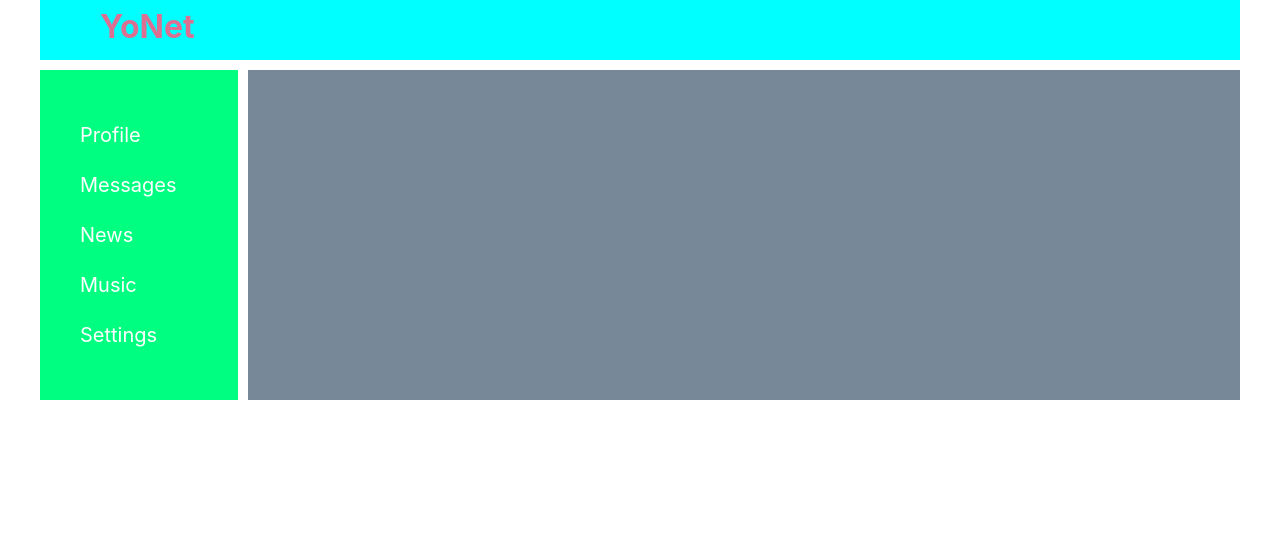
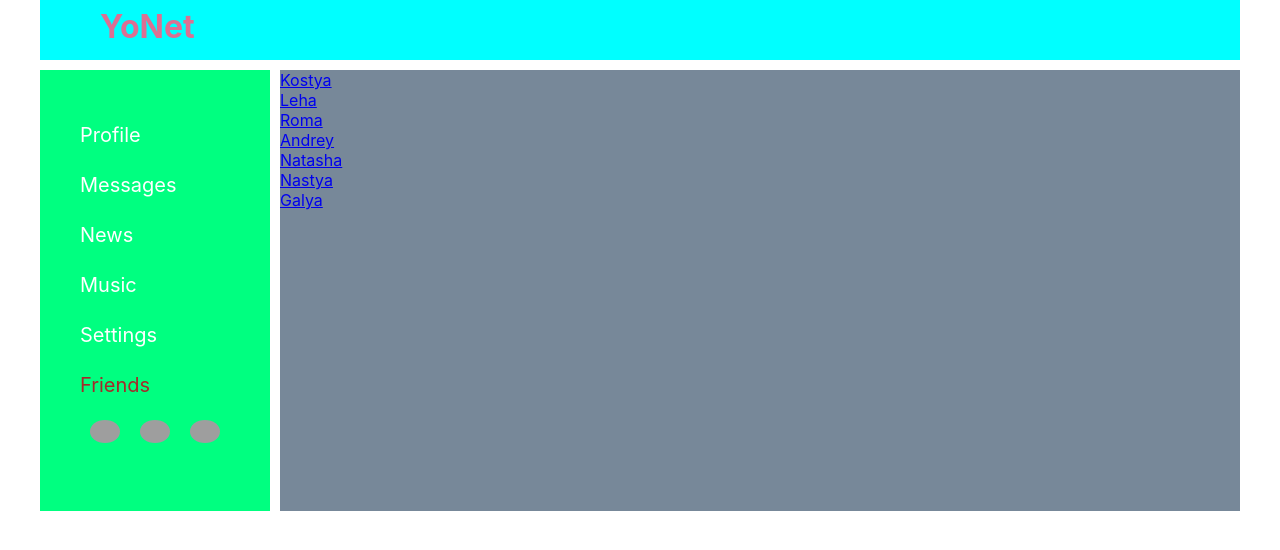
Before and after one commit to AlexeyZip/React, a React (Create React App) app: page /friends in a window 1280 px wide. Shown: the top 550 px of the page. Built offline with nearby package versions, Linux system fonts and the light colour scheme; grey boxes are pictures that could not be loaded.

Commit message:
lesson 31

```diff
--- a/src/App.js
+++ b/src/App.js
@@ -8,11 +8,12 @@ import { BrowserRouter, Route } from "react-router-dom";
 import News from './components/News/News';
 import Music from './components/Music/Music';
 import Settings from './components/Settings/Settings';
+import Friends from './components/Friends/Friends';
+
 
 const App = (props) => {
 
   return (
-    <BrowserRouter>
       <div className='app-wrapper'>
         <Header />
         <Navbar />
@@ -22,9 +23,10 @@ const App = (props) => {
           <Route path='/news' render={ () => <News/>}/>
           <Route path='/music' render={ () => <Music/>}/>
           <Route path='/settings' render={ () => <Settings/>}/>
+          <Route path='/friends' render={ () => <Friends state={props.state.friendsPage}/>}/>
         </div>
       </div>
-    </BrowserRouter>)
+    )
 
 }
 
--- a/src/components/Dialogs/Dialogs.jsx
+++ b/src/components/Dialogs/Dialogs.jsx
@@ -9,15 +9,27 @@ const Dialogs = (props) => {
     let dialogsElements = props.state.dialogs.map(dialog => <DialogItems name={dialog.name} id={dialog.id} />);
     let messagesElements = props.state.messages.map(message => <MessageItems message={message.message} id={message.id} />);
 
+    let newDialogElement = React.createRef();
+    let send = () => {
+        let textmessage = newDialogElement.current.value;
+        alert(textmessage);
+    }
+
     return (
         <div className={s.dialogs}>
             <div className={s.dialogItems}>
                 {dialogsElements}
+
             </div>
+
 
             <div className={s.messages}>
                 {messagesElements}
+                <div className=""><textarea ref={newDialogElement}></textarea></div>
+                <div className=""><button onClick={send}>send message</button></div>
             </div>
+
+
         </div>
     )
 
--- a/src/components/Dialogs/Message/Message.jsx
+++ b/src/components/Dialogs/Message/Message.jsx
@@ -6,7 +6,10 @@ import s from './../Dialogs.module.css';
 
 const MessageItems = (props) => {
     return (
+
         <div className={s.message}>{props.message}</div>
+
+
     )
 }
 
--- /dev/null
+++ b/src/components/Friends/Friends.jsx
@@ -0,0 +1,23 @@
+import React from 'react';
+import s from './Friends.module.css';
+import { NavLink } from "react-router-dom";
+import FriendItems from './FriendsItem/FriendsItem';
+
+
+
+
+const Friends = (props) => {
+
+let friendsElements = props.state.friends.map(friend => <FriendItems name={friend.name} id={friend.id} />);
+
+    return (
+        <div className={s.friends}>
+            <div className={s.friendsItems}>
+                {friendsElements}
+            </div>
+        </div>
+    )
+
+}
+
+export default Friends;
--- /dev/null
+++ b/src/components/Friends/FriendsItem/FriendsItem.jsx
@@ -0,0 +1,18 @@
+import React from 'react';
+import s from './../Friends.module.css';
+import { NavLink } from "react-router-dom";
+
+const FriendItems = (props) => {
+    let path = "/friends/" + props.id;
+
+    return (
+        <div className={s.friend}>
+            <NavLink to={path}>{props.name}</NavLink>
+        </div>
+
+    )
+}
+
+
+
+export default FriendItems;
--- a/src/components/Navbar/Navbar.jsx
+++ b/src/components/Navbar/Navbar.jsx
@@ -9,6 +9,23 @@ const Navbar = () => {
       <div className={s.item}><NavLink to="/news" activeClassName={s.active}>News</NavLink></div>
       <div className={s.item}><NavLink to="/music" activeClassName={s.active}>Music</NavLink></div>
       <div className={s.item}><NavLink to="/settings" activeClassName={s.active}>Settings</NavLink></div>
+      <div className={s.item}>
+        <NavLink to="/friends" activeClassName={s.active}>
+          Friends
+        </NavLink>
+        <div className={s.friendsimg}>
+        <div className={s.item}><NavLink to="/friends/1" activeClassName={s.active}>
+          <img className={s.img} src="https://i.pinimg.com/originals/33/b8/69/33b869f90619e81763dbf1fccc896d8d.jpg" alt="" />
+        </NavLink></div>
+        <div className={s.item}><NavLink to="/friends/2" activeClassName={s.active}>
+          <img className={s.img} src="https://i.pinimg.com/originals/33/b8/69/33b869f90619e81763dbf1fccc896d8d.jpg" alt="" />
+        </NavLink></div>
+        <div className={s.item}><NavLink to="/friends/3" activeClassName={s.active}>
+          <img className={s.img} src="https://i.pinimg.com/originals/33/b8/69/33b869f90619e81763dbf1fccc896d8d.jpg" alt="" />
+        </NavLink></div>
+        </div>
+
+      </div>
     </nav>
   )
 }
--- a/src/components/Navbar/Navbar.module.css
+++ b/src/components/Navbar/Navbar.module.css
@@ -17,4 +17,11 @@
 
 .item .active{
   color: brown;
+}.img{
+  width: 30px;
+  border-radius: 50%;
+  margin: 10px;
 }
+.friendsimg{
+  display: flex;
+}
--- a/src/components/Profile/MyPosts/MyPosts.jsx
+++ b/src/components/Profile/MyPosts/MyPosts.jsx
@@ -1,23 +1,28 @@
 import React from 'react';
 import s from './MyPosts.module.css'
 import Post from './Post/Post';
-const MyPosts = (props) => {
 
 
+const MyPosts = (props) => {
 
   let postsElement = props.posts.map(post=><Post message={post.message} likesCount = {post.likesCount}/>);
 
+  let newPostElement = React.createRef();
 
+  let addPost = () => {
+    let text = newPostElement.current.value;
+    alert(text);
+  }
 
-  return <div className={s.postsitem}>
+  return <div className={s.postsBlock}>
       My posts
     <div>
         <div>
-        <textarea></textarea>
+        <textarea ref={newPostElement}></textarea>
         </div>
         <div className="">
-        <button>Add post</button>
-        <button>Remove</button>
+        <button onClick={addPost}>Add post</button>
+        {/* <button>Remove</button> */}
         </div>
     </div>
       <div className={s.posts}>
--- a/src/components/Profile/MyPosts/MyPosts.module.css
+++ b/src/components/Profile/MyPosts/MyPosts.module.css
@@ -1,5 +1,5 @@
 
-.postsitem{
+.postsBlock{
     padding: 10px;
 }
 .posts{
--- a/src/index.js
+++ b/src/index.js
@@ -4,10 +4,14 @@ import './index.css';
 import App from './App';
 import * as serviceWorker from './serviceWorker';
 import state from './redux/state';
+import { BrowserRouter } from 'react-router-dom';
 
 ReactDOM.render(
   <React.StrictMode>
+    <BrowserRouter>
     <App state={state}/>
+    </BrowserRouter>
+
   </React.StrictMode>,
   document.getElementById('root')
 );
--- a/src/redux/state.js
+++ b/src/redux/state.js
@@ -5,6 +5,18 @@ let state = {
         posts: [
             { id: 1, message: 'Hi, how are you?', likesCount: 12 },
             { id: 2, message: 'It\'s my first post', likesCount: 2 }
+        ]
+    },
+
+    friendsPage: {
+        friends: [
+            { id: 1, name: 'Kostya' },
+            { id: 2, name: 'Leha' },
+            { id: 3, name: 'Roma' },
+            { id: 4, name: 'Andrey' },
+            { id: 5, name: 'Natasha' },
+            { id: 6, name: 'Nastya' },
+            { id: 7, name: 'Galya' }
         ]
     },
 
@@ -27,6 +39,7 @@ let state = {
             { id: 6, name: 'Nastya' },
             { id: 7, name: 'Galya' }
         ]
+
     }
 
 
```
Also changed, not shown: src/components/Friends/Friends.module.css (added).
